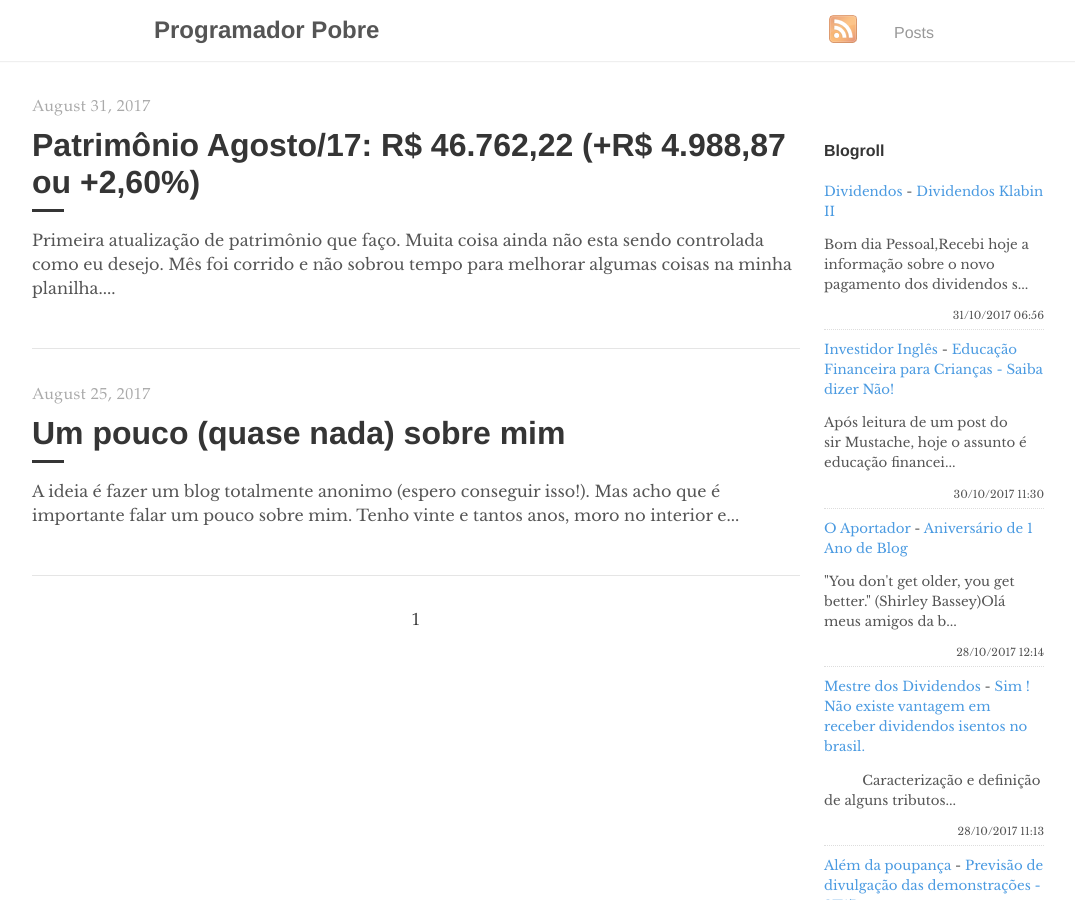
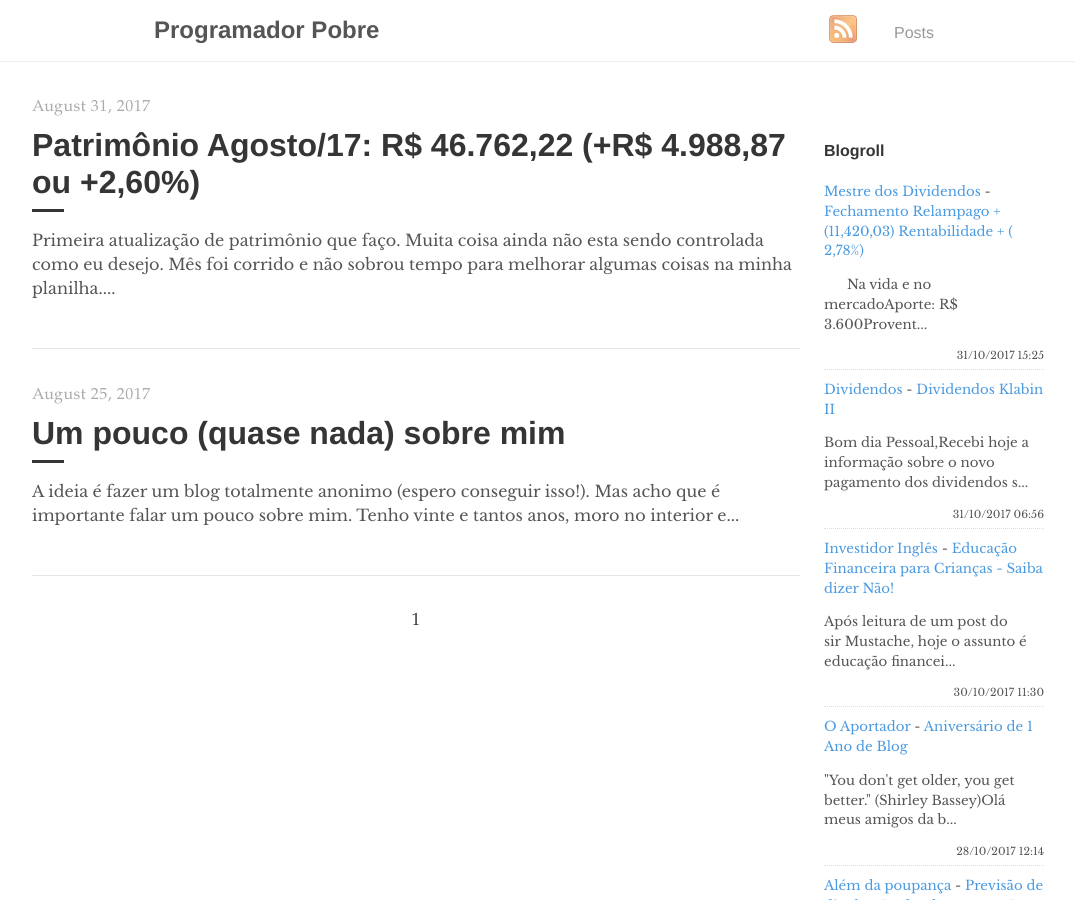
Before and after one commit to programadorpobre/programadorpobre.github.io, a Jekyll site: the page built from index.html, in a window 1280 px wide and 900 px high. Shown: the whole window, without its empty margins (96-1171 px from the left). Built offline with Jekyll 4.4.1, drawn with Linux system fonts in a browser that asks for light colours; the list of posts is cut into pages by our own code; comment, search, counter and statistics services are not loaded.

Commit message:
[ci skip] travis #88

```diff
--- a/_includes/feed-entries.html
+++ b/_includes/feed-entries.html
@@ -1,3 +1,8 @@
+<div class="feed-entry">
+    <a class="feed-entry-site-name" href="http://mestredosdividendos.blogspot.com/">Mestre dos Dividendos</a> - <a class="feed-entry-title" href="http://mestredosdividendos.blogspot.com/2017/10/fechamento-relampago-1142003.html">Fechamento Relampago + (11,420,03) Rentabilidade + ( 2,78%)</a>
+    <p class="feed-entry-summary">&nbsp;&nbsp;&nbsp;&nbsp;&nbsp; Na vida e no mercadoAporte: R$&nbsp; 3.600Provent...</p>
+    <time datetime="2017-10-31T15:25:00.000-07:00">31/10/2017 15:25</time>
+</div>
 <div class="feed-entry">
     <a class="feed-entry-site-name" href="http://bonsdividendos.blogspot.com/">Dividendos</a> - <a class="feed-entry-title" href="http://bonsdividendos.blogspot.com/2017/10/dividendos-klabin-ii.html">Dividendos Klabin II</a>
     <p class="feed-entry-summary">Bom dia Pessoal,Recebi hoje a informação sobre o novo pagamento dos dividendos s...</p>
@@ -12,11 +17,6 @@
     <a class="feed-entry-site-name" href="http://oaportadorfinanceiro.blogspot.com/">O Aportador</a> - <a class="feed-entry-title" href="http://oaportadorfinanceiro.blogspot.com/2017/10/aniversario-de-1-ano-de-blog.html">Aniversário de 1 Ano de Blog</a>
     <p class="feed-entry-summary">"You don't get older, you get better."&nbsp;(Shirley Bassey)Olá meus amigos da b...</p>
     <time datetime="2017-10-28T12:14:00.000-02:00">28/10/2017 12:14</time>
-</div>
-<div class="feed-entry">
-    <a class="feed-entry-site-name" href="http://mestredosdividendos.blogspot.com/">Mestre dos Dividendos</a> - <a class="feed-entry-title" href="http://mestredosdividendos.blogspot.com/2017/10/sim-nao-existe-vantagem-em-receber.html">Sim ! Não existe vantagem em receber dividendos isentos no brasil.</a>
-    <p class="feed-entry-summary">&nbsp; &nbsp; &nbsp; &nbsp; &nbsp; Caracterização e definição de alguns tributos...</p>
-    <time datetime="2017-10-28T11:13:00.000-07:00">28/10/2017 11:13</time>
 </div>
 <div class="feed-entry">
     <a class="feed-entry-site-name" href="http://alemdapoupanca.blogspot.com/">Além da poupança</a> - <a class="feed-entry-title" href="http://alemdapoupanca.blogspot.com/2017/10/previsao-de-divulgacao-das.html">Previsão de divulgação das demonstrações - 3T17</a>
```
